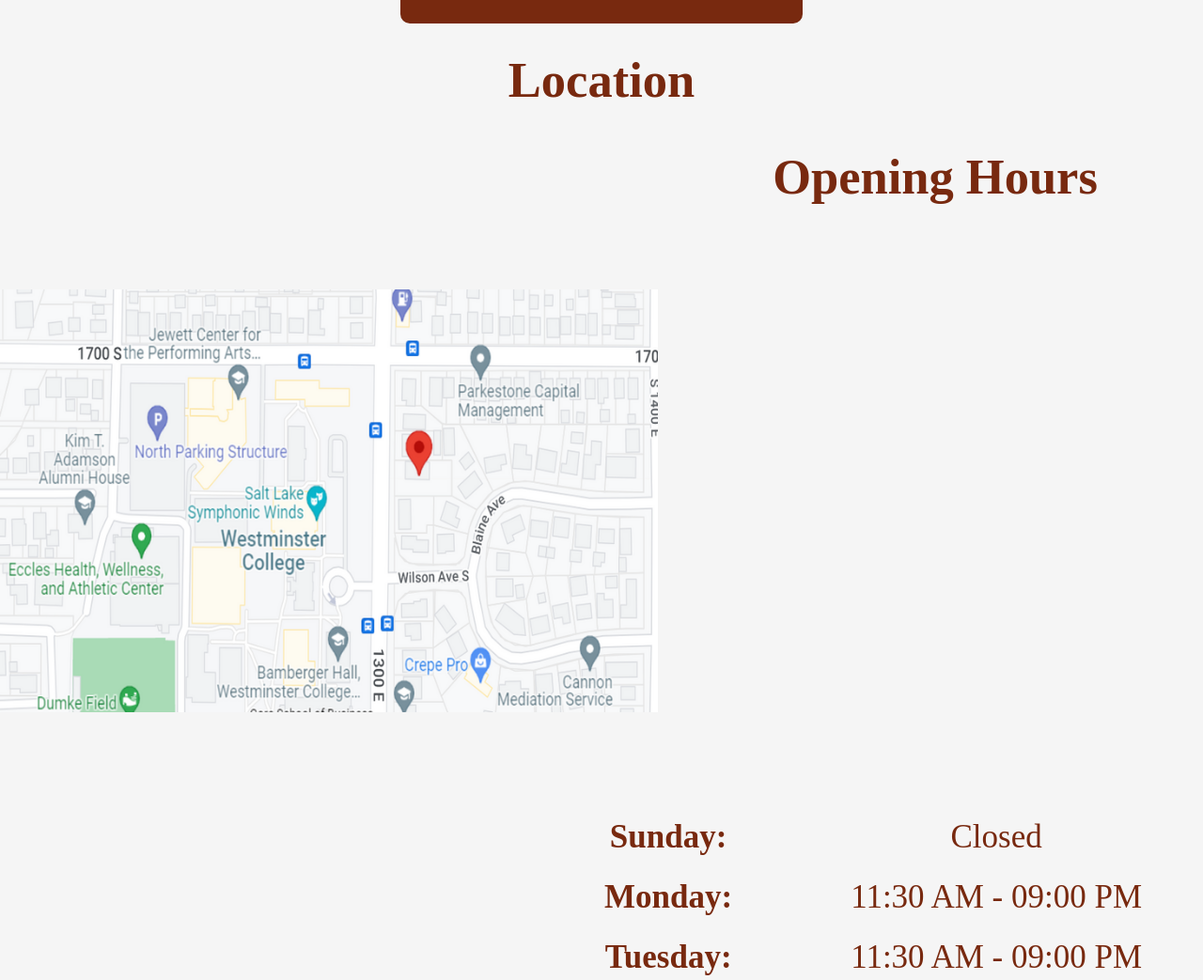
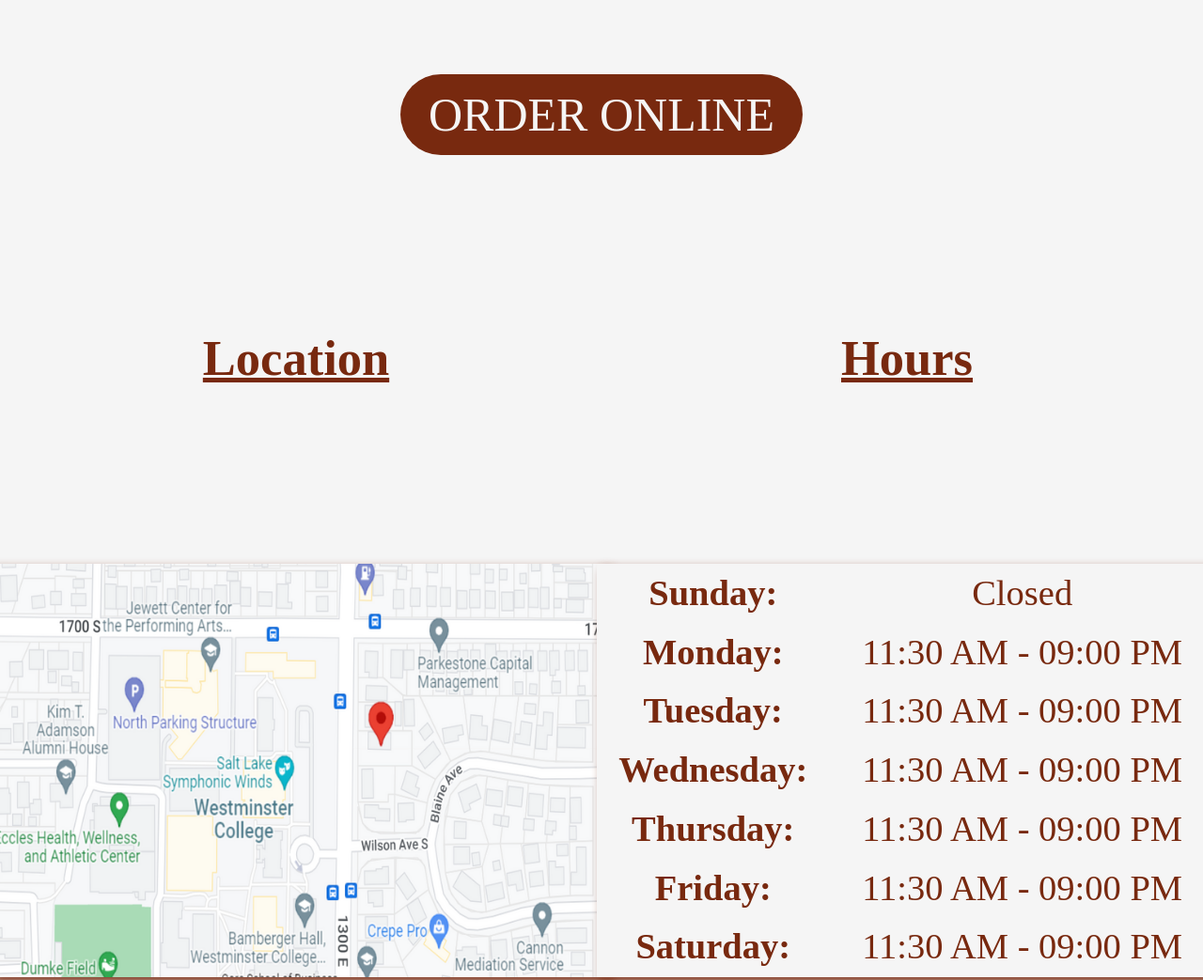
Before and after one commit to lillyasquith/wdd130, a plain HTML site: page phosaigon/index.html in a window 1280 px wide. Shown: the part 1098-2141 px from the top of the page at 94% size. Drawn offline with Linux system fonts and the light colour scheme.

Commit message:
addtional adjustment

```diff
--- a/phosaigon/index.html
+++ b/phosaigon/index.html
@@ -79,17 +79,19 @@
         </div>
         <main>
             <div id="welcome">
-                <p>Welcome to Pho Saigon, where you can find delicious Vietnames noodles soups of many varieties and flavors. We focus on providing our customers with great satisfaction. Our products are fresh and healthy, with high-quality ingredients. With our unique authentic traditional Vietnamese recipes, your palete will be satisfied. As you choose Pho Saigon, we hope you will enjoy the food and have a delightful day! </p>
+                <h5>Welcome to Pho Saigon, where you can find delicious Vietnames noodles soups of many varieties and flavors. We focus on providing our customers with great satisfaction. Our products are fresh and healthy, with high-quality ingredients. With our unique authentic traditional Vietnamese recipes, your palete will be satisfied. As you choose Pho Saigon, we hope you will enjoy the food and have a delightful day! </h5>
                 <div class="button-box">
                 <a class="order" href="menu.html">ORDER ONLINE</a>
                 </div>
             </div>
-            <div id="location"></div>
-                <h2 class="location-box">Location</h2>
+            <section id="parallel">
+                <div class="outside-box1"></div>
+                <h2
+                class="location-box">Location</h2>
                 <img class="maps" src="images/maps.png" alt="restaurant location">
 
-            <div id="hours"></div>
-                <h2 class="hours-box">Opening Hours</h2>
+                <div class="outside-box2"></div>
+                <h2 class="hours-box">Hours</h2>
                 <table class="table">
                 <tr><th>Sunday:</th><td>Closed</td></tr>
                 <tr><th>Monday:</th><td>11:30 AM - 09:00 PM</td></tr>
@@ -99,6 +101,7 @@
                 <tr><th>Friday:</th><td>11:30 AM - 09:00 PM</td></tr>
                 <tr><th>Saturday:</th><td>11:30 AM - 09:00 PM</td></tr>
                 </table>
+            </section>
         </main>
         <footer>
             <p>PHO SAIGON</p>
--- a/phosaigon/styles/style.css
+++ b/phosaigon/styles/style.css
@@ -114,7 +114,7 @@ nav a:hover {
 }
 .button-box {
     text-align: center;
-    margin-top: 0;
+    margin-top: 100px;
 }
 body {
     font-family: 'Fugaz One', 'Calisto MT', serif;
@@ -132,8 +132,7 @@ body {
     color: whitesmoke;
     text-decoration: none;
     padding: 15px 30px;
-    margin-top: 50px;
-    border-radius: 10px;
+    border-radius: 50px;
 }
 .order:hover {
     background-color: #15616D;
@@ -145,45 +144,62 @@ main section img {
     box-sizing: border-box;
 }
 
-#welcome p {
-    background-color: #78290F;
-    color: whitesmoke;
+#welcome h5 {
+    margin-top: 100px;
+    color: #78290F;
     width: 100%;
     height: 300px;
     font-size: 30px;
     padding-bottom: 30px;
     padding-top: 100px;
 }
-/* .location-box {
-    background-color: burlywood
-} */
+#parallel {
+    display: grid;
+    grid-template-columns: 1fr 1fr;
+    justify-items: center;
+    grid-gap: 20px;
+    margin-top: 100px;
+}
+.location-box {
+    margin-top: 100px;
+    margin-bottom: 20px;
+    width: 300px;
+    height: 200px;
+    grid-column: 1/2;
+    grid-row: 1/2;
+    text-decoration: underline;
+}
 .maps {
-    margin-top: 150px;
-    margin-bottom: 50px;
-    margin-right: 10px;
-    margin-left: 0;
-    width: 700px;
-    height: 450px;
-    float: left;
-    /* background-color: purple */
+    margin-top: 5px;
+    width: 600px;
+    height: 400px;
+    grid-column: 1/2;
+    grid-row: 2/3;
+    background-color: whitesmoke;
+    transform: scale(1.1);
+    box-shadow: 5px 5px 10px #78290F;
 
 }
-/* .hours-box{
-    background-color:green;
-} */
+.hours-box{
+    margin-top: 100px;
+    width: 300px;
+    height: 200px;
+    grid-column: 2/3;
+    grid-row: 1/2;
+    text-decoration: underline;
+}
 .table {
-    margin-top: 50px;
-    margin-bottom: 50px;
-    margin-right: 0;
-    margin-left: 10px;
-    width: 700px;
-    height: 450px;
-    float: right;
-    /* background-color: orchid */
+    margin-top: 5px;
+    width: 600px;
+    height: 400px;
+    grid-column: 2/3;
+    grid-row: 2/3;
+    background-color:whitesmoke;
+    transform: scale(1.1);
+    box-shadow: 5px 5px 10px #78290F;
 }
 
 footer {
-    width: 100%;
     background-color: #FFECD1;
     padding: 15px 10px;
     margin-top: 200px;
```
